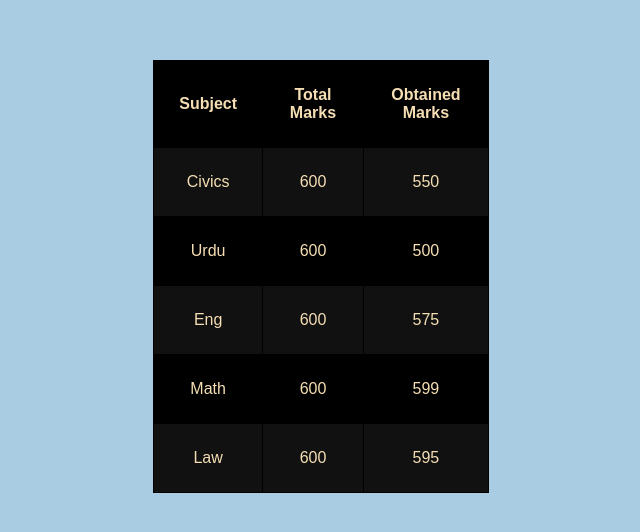
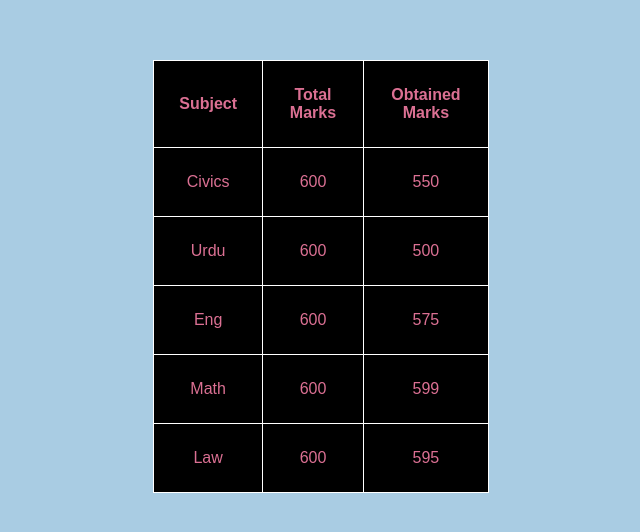
Before and after one commit to RAZAQURESHI-MAX/Marksheet-, a plain HTML site: page index.html in a window 1280 px wide. Shown: the part 132-664 px from the top of the page, without its empty margins (277-917 px from the left). Drawn offline with Linux system fonts and the light colour scheme.

Commit message:
Add files via upload

```diff
--- a/style.css
+++ b/style.css
@@ -9,7 +9,7 @@ body {
 
 .marksheet-table {
     border-collapse: collapse;
-    border: 1px solid black;
+    border: 1px solid white;
     background-color: black;
     width: 80%;
     max-width: 80%;
@@ -19,8 +19,8 @@ body {
 .marksheet-table td {
     padding: 25px;
     text-align: center;
-    border: 1px solid black;
-    color: wheat;
+    border: 1px solid white;
+    color: palevioletred;
 }
 
 .marksheet-table th {
@@ -29,5 +29,5 @@ body {
 }
 
 .marksheet-table tr:nth-child(even) {
-    background-color: #111111;
+    background-color: ;
 }
```
